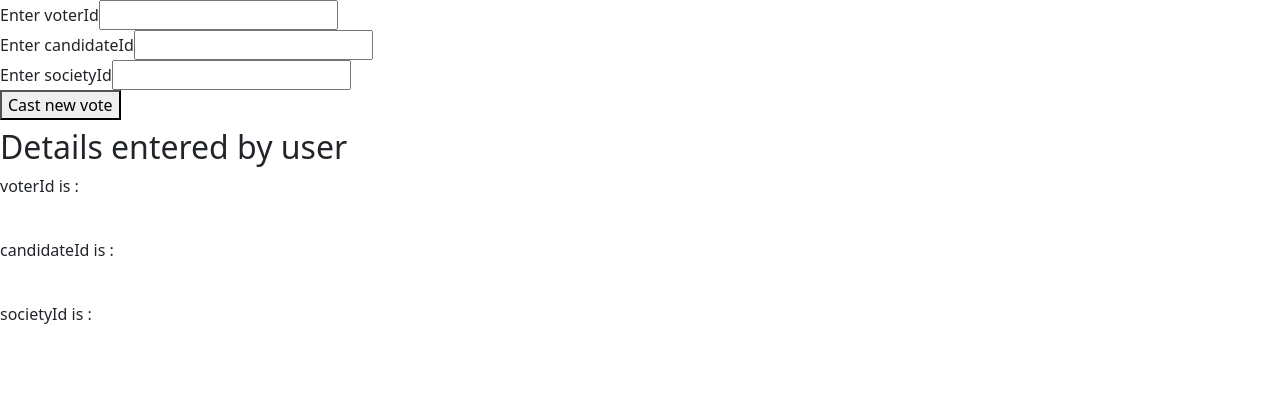
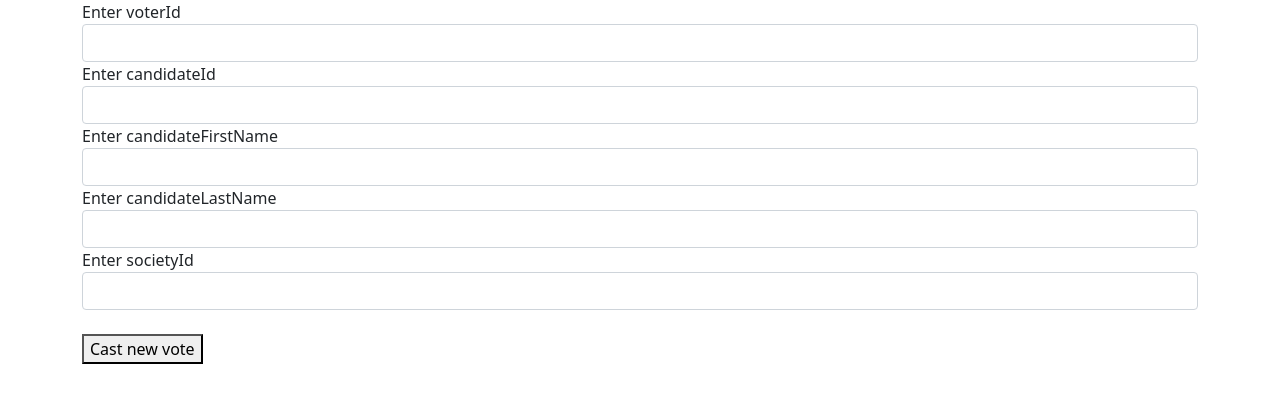
Before and after one commit to dextro-gear/ovsfrontend, a React (Create React App) app: page /castVote in a window 1280 px wide. Shown: the top 402 px of the page. Built offline with nearby package versions, Linux system fonts and the light colour scheme.

Commit message:
minor changes

```diff
--- a/src/components/pages/votes/CastNewVote.js
+++ b/src/components/pages/votes/CastNewVote.js
@@ -1,26 +1,32 @@
 import { event } from "jquery";
 import React, { useState } from "react";
-import DisplayNewVote from "./DisplayNewVote";
+import DisplayVote from "./DisplayVote";
 
 export default function CastNewVote() {
   const vote = {
-    voterId: "v101",
-    candidateId: "c101",
-    societyId: "s101",
+    voterId: 101,
+    candidateId: 111,
+    candidateFirstName:"jhalak",
+    candidateLastName:"gandhi",
+    societyId: 121,
   };
 
   const voterIdRef = React.createRef();
   const candidateIdRef = React.createRef();
+  const candidateFirstNameRef =React.createRef();
+  const candidateLastNameRef =React.createRef();
   const societyIdRef = React.createRef();
 
   const initialState = {
     voterId: undefined,
     candidateId: undefined,
     societyId: undefined,
-    newVote: undefined,
-    errMsg: undefined,
+    candidateFirstName:undefined,
+    candidateLastName:undefined,
     formStatus: "",
   };
+
+  const response = { newVote: undefined, errMsg: undefined };
 
   const [state, setNewState] = useState(initialState);
 
@@ -43,11 +49,12 @@ export default function CastNewVote() {
   };
 
   return (
-    <div>
+    <div className="container">
       <form onSubmit={(event) => submitHandler(event)}>
-        <div>
+        <div className="form-group">
           <label>Enter voterId </label>
           <input
+            className="form-control"
             name="voterId"
             ref={voterIdRef}
             onChange={() => changeHandler(voterIdRef)}
@@ -56,14 +63,34 @@ export default function CastNewVote() {
         <div>
           <label>Enter candidateId </label>
           <input
+            className="form-control"
             name="candidateId"
             ref={candidateIdRef}
             onChange={() => changeHandler(candidateIdRef)}
           />
         </div>
         <div>
+          <label>Enter candidateFirstName </label>
+          <input
+            className="form-control"
+            name="candidateFirstName"
+            ref={candidateFirstNameRef}
+            onChange={() => changeHandler(candidateFirstNameRef)}
+          />
+        </div>
+        <div>
+          <label>Enter candidateLastName </label>
+          <input
+            className="form-control"
+            name="candidateLastName"
+            ref={candidateLastNameRef}
+            onChange={() => changeHandler(candidateLastNameRef)}
+          />
+        </div>
+        <div>
           <label>Enter societyId </label>
           <input
+            className="form-control"
             name="societyId"
             ref={societyIdRef}
             onChange={() => changeHandler(societyIdRef)}
@@ -74,25 +101,20 @@ export default function CastNewVote() {
       </form>
 
       <h2>{state.formStatus}</h2>
-      <h2>Details entered by user</h2>
-      <p>voterId is :{state.voterId}</p>
-      <br />
-      <p>candidateId is :{state.candidateId}</p>
-      <br />
-      <p>societyId is :{state.societyId}</p>
-      {state.newVote ? (
+
+      {response.newVote ? (
         <div>
           <h2>New vote added successfully</h2>
-          <DisplayNewVote vote={state.newVote} />
+          <DisplayVote vote={response.newVote} />
         </div>
       ) : (
         ""
       )}
-      {state.errMsg ? (
+      {response.errMsg ? (
         <p>
           Request was not successfull
           <br />
-          {state.errMsg}
+          {response.errMsg}
         </p>
       ) : (
         ""
--- a/src/components/pages/votes/DisplayNewVote.js
+++ /dev/null
@@ -1,10 +0,0 @@
-export default function DisplayNewVote({vote}){
-
-    return(
-        <span>
-
-            voterId is {vote.voterId} <br/> candidateId is {vote.candidateId} <br/> societyId is {vote.societyId}
-        </span>
-    )
-
-}
--- /dev/null
+++ b/src/components/pages/votes/DisplayVote.js
@@ -0,0 +1,19 @@
+export default function DisplayVote({vote}){
+
+    return(
+        <div>
+
+            <h5>voterId is</h5>
+            <p>{vote.voterId}</p>
+             <h5>candidateId is</h5>
+             <p>{vote.candidateId}</p>
+             <h5>candidateFirstName is</h5>
+             <p>{vote.candidateFirstName}</p>
+             <h5>candidateLastName is</h5>
+             <p>{vote.candidateLastName}</p>
+              <h5>societyId is</h5>
+              <p>{vote.societyId}</p>
+        </div>
+    )
+
+}
```
